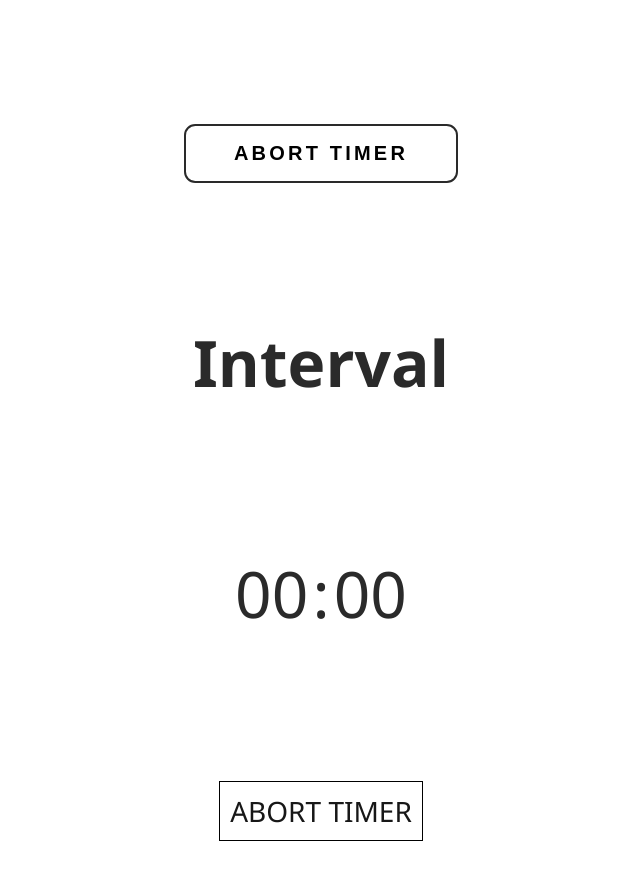
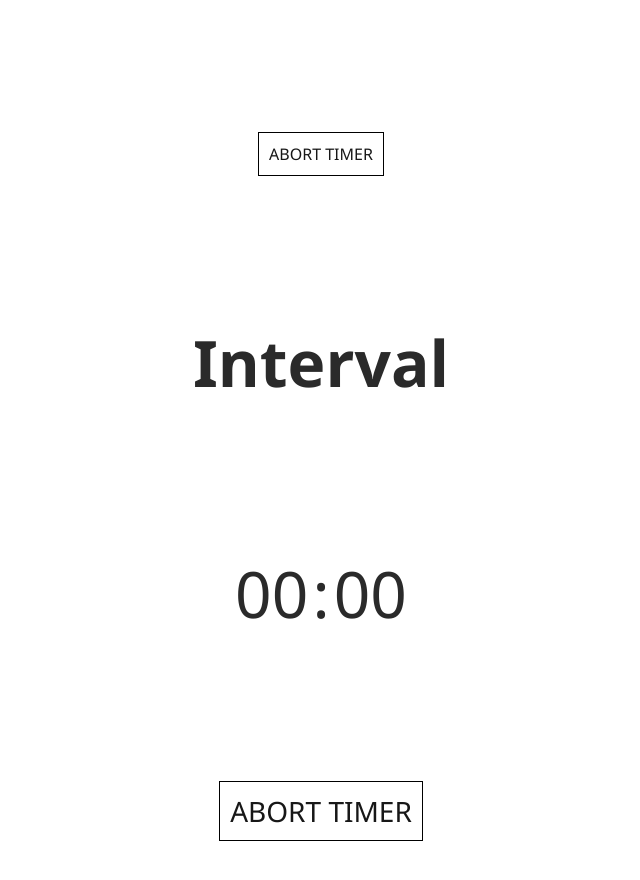
Before and after one commit to Eva-Li80/TimeStamp, a website built with Vite: page index.html in a window 1280 px wide. Shown: the part 2280-3160 px from the top of the page, without its empty margins (319-959 px from the left). Built offline with nearby package versions, Linux system fonts and the light colour scheme; what easytimer.js would draw is missing.

Commit message:
fix style

```diff
--- a/src/scssStyling/modulePages/_analogTimer.scss
+++ b/src/scssStyling/modulePages/_analogTimer.scss
@@ -1,6 +1,4 @@
 .analog-face {
-    width: 100%;
-    height: 100%;
   transform: translateY(-3px);
   width: 12rem;
   height: 12rem;
@@ -73,16 +71,14 @@
     position: relative;
   }
 
-    button {
-      padding: 1rem 3rem;
-      border-radius: 0.7rem;
-      font-weight: 700;
-      letter-spacing: 0.2rem;
-      font-size: $base-size-medium;
-      position: relative;
-      background-color: transparent;
-      border: 2px solid $color-gray-dark;
+  .abort-timer {
+    background: none;
+    color: $color-gray-darker;
+    border: 1px solid $color-black;
+    padding: 10px;
+    font: inherit;
+    cursor: pointer;
+    outline: inherit;
     text-transform: uppercase;
-      cursor: pointer;
   }
 }
```
Lines whose indentation alone changed are shown as unchanged.
